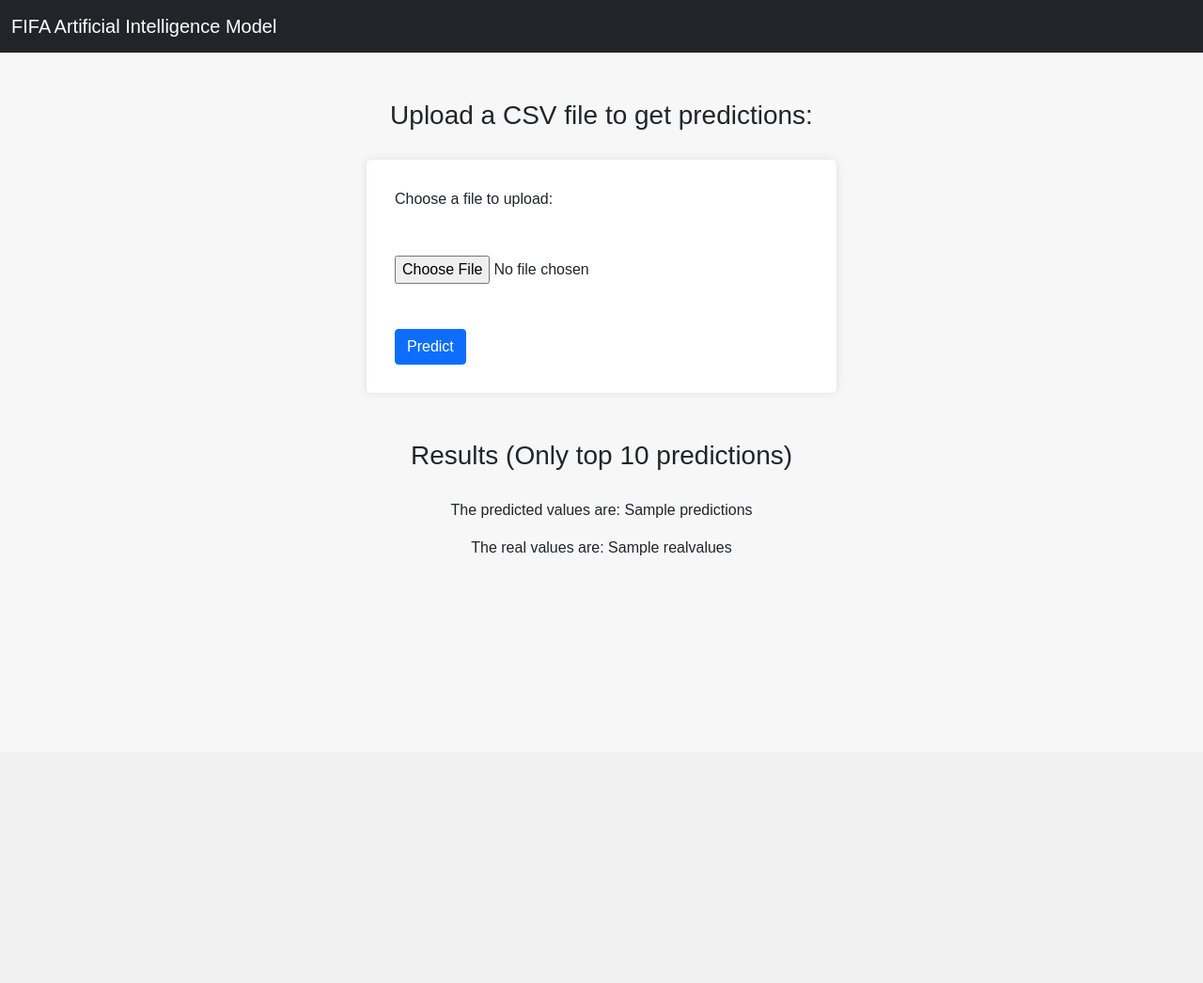
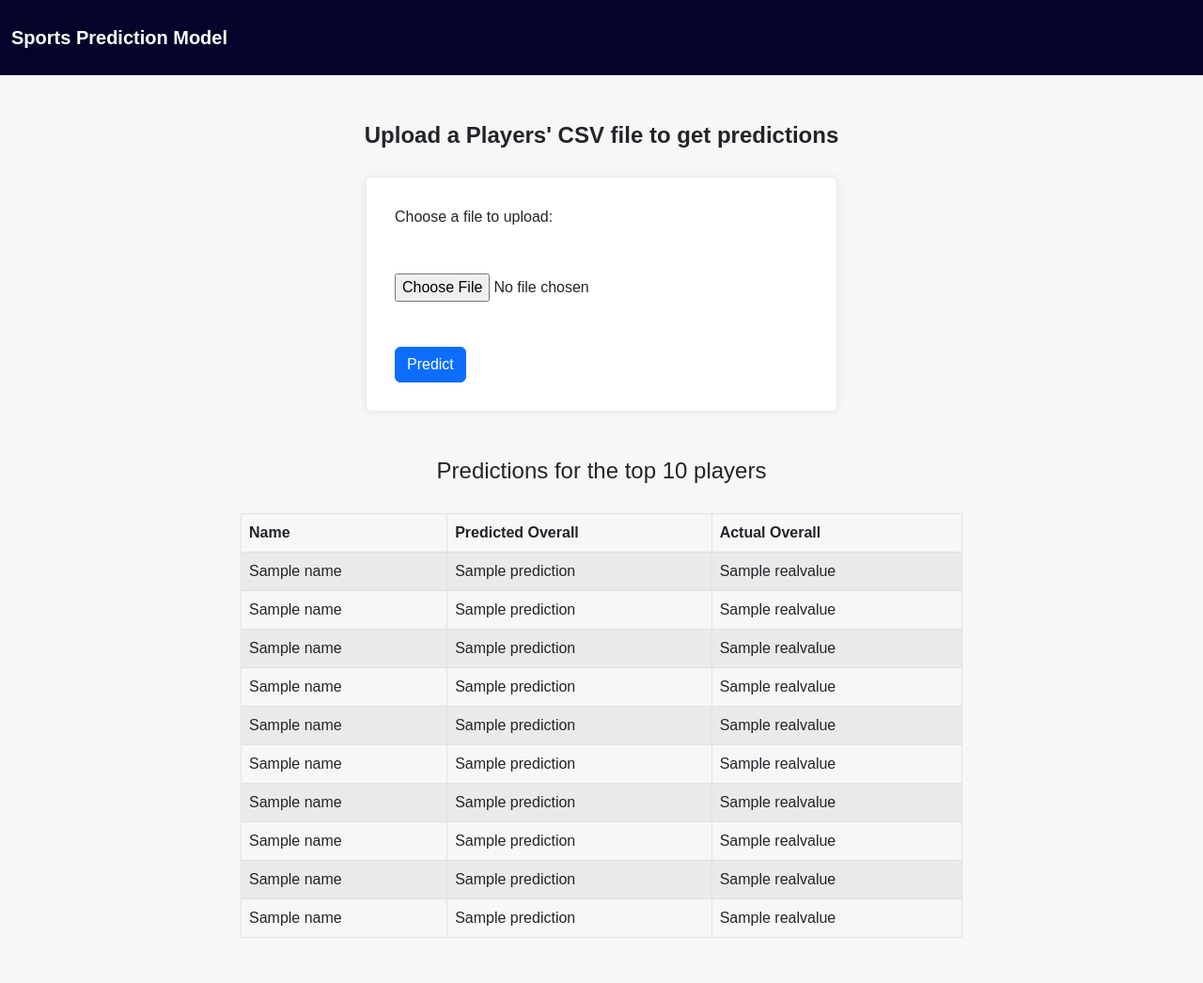
Before and after one commit to demarillacizere/fifa-ai-model, a Flask app: template templates/index.html in a window 1280 px wide. Shown: the whole page at 94% size. Before the commit the page ends 591 px from the top, so only its background shows below. Run offline with Flask 2, Linux system fonts and the light colour scheme; the template is opened without the code that fills it: most values are stand-ins (such as "Sample title", 1, 10 or a date in 2020); parts of the project's set-up code (start-up, migrations or seed data) failed here and were passed over; some libraries are stand-ins or nearby versions.

Commit message:
changed the model

```diff
--- a/app.py
+++ b/app.py
@@ -2,10 +2,11 @@ from flask import Flask, request,  render_template
 import joblib
 import pandas as pd
 import numpy as np
+from sklearn.preprocessing import LabelEncoder
 app = Flask(__name__)
 
 # load the trained model
-model = joblib.load("fifa_model.joblib")
+model = joblib.load("model.joblib")
 
 @app.route('/')
 def index():
@@ -28,13 +29,40 @@ def predict():
         return render_template('index.html', message='Only CSV files are allowed')
 
     file = request.files['file']
-    columns = ['attacking_crossing', 'attacking_finishing', 'attacking_heading_accuracy', 'attacking_short_passing', 'attacking_volleys', 'skill_dribbling', 'skill_curve', 'skill_fk_accuracy', 'skill_long_passing', 'skill_ball_control', 'movement_acceleration', 'movement_sprint_speed', 'movement_agility', 'movement_reactions', 'movement_balance', 'power_shot_power', 'power_jumping', 'power_stamina', 'power_strength', 'power_long_shots', 'mentality_aggression', 'mentality_interceptions', 'mentality_positioning', 'mentality_vision', 'mentality_penalties', 'mentality_composure', 'defending_marking_awareness', 'defending_standing_tackle', 'defending_sliding_tackle', 'goalkeeping_diving', 'goalkeeping_handling', 'goalkeeping_kicking', 'goalkeeping_positioning', 'goalkeeping_reflexes']
-    data = pd.read_csv(file)
-    y_pred = model.predict(data[columns])
+    columns =['age', 'attacking_crossing', 'attacking_short_passing', 'dribbling', 'international_reputation', 'mentality_aggression', 'mentality_composure', 'mentality_vision', 'movement_reactions', 'passing', 'physic', 'potential', 'power_long_shots', 'power_shot_power', 'release_clause_eur', 'shooting', 'skill_ball_control', 'skill_curve', 'skill_long_passing', 'value_eur', 'wage_eur']
+    df = pd.read_csv(file)
+
+    df.drop(['sofifa_id', 'player_url', 'club_name', 'nationality_name', 'long_name', 'real_face', 'nation_team_id', 'player_tags', 'player_traits', 'player_face_url', 'club_logo_url', 'club_flag_url', 'nation_logo_url', 'nation_flag_url', 'club_joined'], axis=1, inplace=True)
+
+    # Converting string columns to numerical using label encoding
+    le = LabelEncoder()
+    df['preferred_foot'] = le.fit_transform(df['preferred_foot'])
+    df['work_rate'] = le.fit_transform(df['work_rate'])
+    df['body_type'] = le.fit_transform(df['body_type'])
+    df['club_position'] = le.fit_transform(df['club_position'].fillna('NaN'))
+    df['player_positions'] = le.fit_transform(df['player_positions'])
+    df['league_name'] = le.fit_transform(df['league_name'])
+    df['dob'] = le.fit_transform(df['dob'])
+    # df['short_name'] = le.fit_transform(df['short_name'])
+
+    # Filling empty values with mean or mode
+    df['release_clause_eur'].fillna(df['release_clause_eur'].mean(), inplace=True)
+    df['height_cm'].fillna(df['height_cm'].mean(), inplace=True)
+    df['weight_kg'].fillna(df['weight_kg'].mean(), inplace=True)
+    df['pace'].fillna(df['pace'].mode()[0], inplace=True)
+    df['shooting'].fillna(df['shooting'].mode()[0], inplace=True)
+    df['passing'].fillna(df['passing'].mode()[0], inplace=True)
+    df['dribbling'].fillna(df['dribbling'].mode()[0], inplace=True)
+    df['defending'].fillna(df['defending'].mode()[0], inplace=True)
+    df['physic'].fillna(df['physic'].mode()[0], inplace=True)
+
+    df.fillna(df.mean(numeric_only=True).round(1), inplace=True)
+
+    y_pred = model.predict(df[columns])
     y_pred = np.round(y_pred)
-    realvalues = data['overall'].iloc[data.index]
-
-    return render_template('index.html', predictions=list(y_pred)[:10],realvalues=list(realvalues)[:10])
+    realvalues = df['overall'].iloc[df.index]
+    names = df['short_name'].iloc[df.index]
+    return render_template('index.html', predictions=list(y_pred)[:10],realvalues=list(realvalues)[:10],names=list(names)[:10])
 
 if __name__ == '__main__':
     app.run(debug=True)
--- a/templates/index.html
+++ b/templates/index.html
@@ -2,19 +2,27 @@
 <html>
    <head>
       <title>File Upload Form</title>
-      <link rel="stylesheet" href="https://cdn.jsdelivr.net/npm/bootstrap@5.1.3/dist/css/bootstrap.min.css">
+      <link href="https://cdn.jsdelivr.net/npm/bootstrap@5.2.3/dist/css/bootstrap.min.css" rel="stylesheet" integrity="sha384-rbsA2VBKQhggwzxH7pPCaAqO46MgnOM80zW1RWuH61DGLwZJEdK2Kadq2F9CUG65" crossorigin="anonymous">
       <style>
          body {
            background-color: #f7f7f7;
            font-family: Arial, sans-serif;
          }
 
-         h3 {
+         h4 {
            text-align: center;
            margin-top: 50px;
            margin-bottom: 30px;
          }
+         nav{
+            background-color: #03032b;
+            height: 80px;
+         }
 
+         .table-container {
+      width: 60%;
+      margin: 0 auto;
+    }
          .form-container {
            max-width: 500px;
            margin: 0 auto;
@@ -59,13 +67,13 @@
 
    </head>
    <body>
-      <nav class="navbar navbar-expand-lg navbar-dark bg-dark">
+      <nav class="navbar navbar-expand-lg navbar-dark">
          <div class="container-fluid">
-           <a class="navbar-brand text-center" href="#">FIFA Artificial Intelligence Model</a>
+           <a class="navbar-brand text-center" href="#"><b>Sports Prediction Model</b></a>
          </div>
        </nav>
 
-      <h3>Upload a CSV file to get predictions:</h3>
+      <h4 class="fw-semibold">Upload a Players' CSV file to get predictions</h4>
   <div class="container form-container">
     <form  action="/predict" method="post" enctype="multipart/form-data">
       <div class="form-group">
@@ -82,13 +90,29 @@
     </form>
   </div>
   {% if predictions %}
-      <div class="text-center">
-      <h3>Results (Only top 10 predictions)</h3>
-      <p>The predicted values are: {{ predictions }}</p>
-      <p>The real values are: {{ realvalues }}</p>
-      </div>
-   {% endif %}
+      <h4>Predictions for the top 10 players</h4>
 
-  <script src="https://cdn.jsdelivr.net/npm/bootstrap@5.1.3/dist/js/bootstrap.bundle.min.js"></script>
+<div class="table-container">
+   <table class="table table-striped table-bordered  mb-5 mx-auto">
+      <thead>
+        <tr>
+          <th>Name</th>
+          <th>Predicted Overall</th>
+          <th>Actual Overall</th>
+        </tr>
+      </thead>
+      <tbody>
+         {% for i in range(10) %}
+          <tr>
+            <td>{{ names[loop.index0] }}</td>
+            <td>{{ predictions[loop.index0] }}</td>
+            <td>{{ realvalues[loop.index0] }}</td>
+          </tr>
+        {% endfor %}
+      </tbody>
+    </table>
+    {% endif %}
+</div>
+   <script src="https://cdn.jsdelivr.net/npm/bootstrap@5.2.3/dist/js/bootstrap.bundle.min.js" integrity="sha384-kenU1KFdBIe4zVF0s0G1M5b4hcpxyD9F7jL+jjXkk+Q2h455rYXK/7HAuoJl+0I4" crossorigin="anonymous"></script>
 </body>
 </html>
```
Also changed, not shown: 1 other file.
